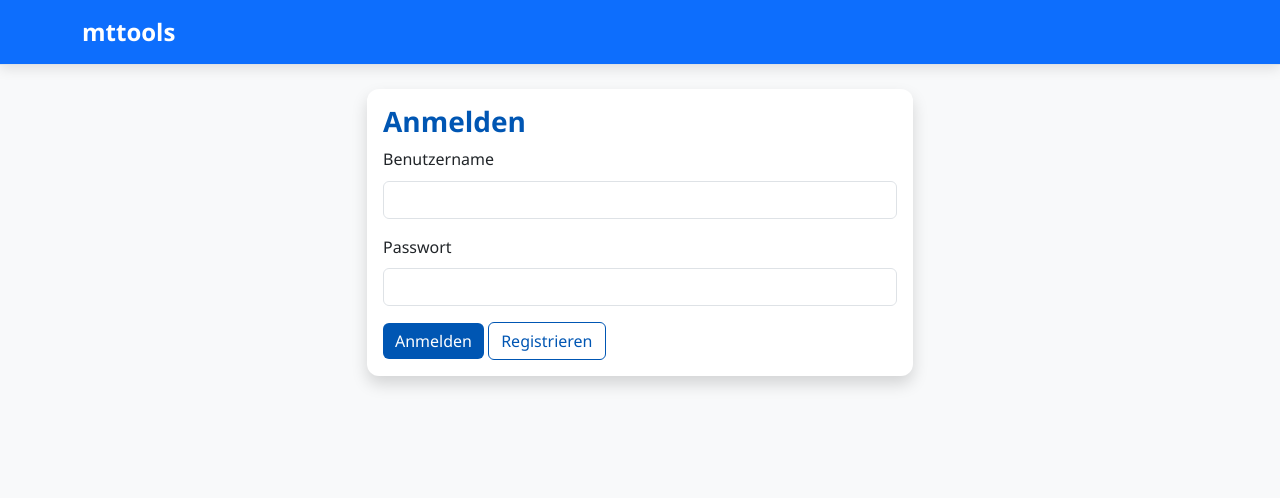
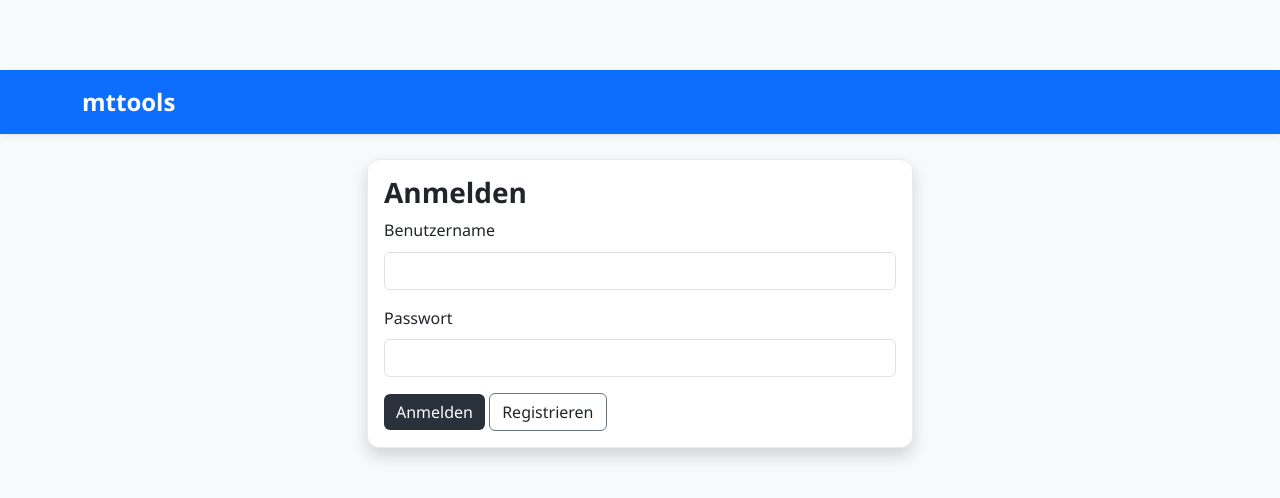
Before and after one commit to takouzlo/xtoolav, a Flask app: page /login in a window 1280 px wide. Shown: the top 498 px of the page. Run offline with Flask 3, Linux system fonts and the light colour scheme; parts of the project's set-up code (start-up, migrations or seed data) failed here and were passed over.

Commit message:
Update style.css

```diff
--- a/static/css/style.css
+++ b/static/css/style.css
@@ -1,25 +1,87 @@
-/* Modern Professional Style for mttools */
+/* ========================================
+   XtoolAV – Style professionnel (Desktop-first)
+   Optimisé pour clarté, lisibilité et usage AV
+   ======================================== */
+
 :root {
-  --primary: #0056b3;
-  --primary-light: #007bff;
-  --dark: #212529;
-  --light: #f8f9fa;
+  --primary: #29313a;          /* Bleu professionnel (cohérent avec theme-color) */
+  --primary-dark: #03356e;
+  --dark: #212529;             /* Noir presque pur pour texte */
+  --light: #ffffff;
   --gray: #6c757d;
-  --success: #28a745;
-  --border: #dee2e6;
-  --shadow: 0 4px 12px rgba(0, 0, 0, 0.1);
+  --light-gray: #f8f9fa;
+  --border: #eaeaea;
+  --shadow-light: 0 2px 8px rgba(0, 0, 0, 0.06);
+  --shadow-hover: 0 4px 12px rgba(0, 0, 0, 0.1);
 }
 
+/* ---------- Base ---------- */
 body {
   font-family: 'Segoe UI', Roboto, 'Helvetica Neue', sans-serif;
-  background-color: #f5f7fa;
+  background-color: var(--light);
   color: var(--dark);
   line-height: 1.6;
+  margin: 0;
+  padding: 0;
+  padding-top: 70px;
 }
 
-/* Navbar */
+h1, h2, h3, h4, h5, h6 {
+  color: var(--dark);
+  font-weight: 600;
+}
+
+.text-muted {
+  color: var(--gray) !important;
+}
+/* ---------- Navbar professionnelle ---------- */
+.xtoolav-navbar {
+  background-color: #1a1a1a; /* Gris anthracite très foncé (pro, pas noir pur) */
+  box-shadow: 0 2px 6px rgba(0, 0, 0, 0.15);
+  padding: 0.6rem 0;
+}
+
+.xtoolav-navbar .navbar-brand {
+  font-weight: 700;
+  font-size: 1.45rem;
+  color: #f0f0f0 !important; /* Blanc légèrement grisé pour douceur */
+}
+
+.xtoolav-navbar .navbar-brand img {
+  width: 24px;
+  height: 24px;
+  filter: brightness(0) invert(1); /* Force le logo en blanc, même s'il est noir */
+}
+
+.xtoolav-navbar .nav-text,
+.xtoolav-navbar .nav-link {
+  color: #e0e0e0 !important;
+  font-size: 0.95rem;
+}
+
+.xtoolav-navbar .nav-link:hover,
+.xtoolav-navbar .nav-text:hover {
+  color: #ffffff !important;
+  text-decoration: underline;
+  text-decoration-thickness: 1px;
+  text-underline-offset: 3px;
+}
+
+.xtoolav-navbar .btn-outline-light {
+  border-color: #666;
+  color: #e0e0e0;
+  font-size: 0.85rem;
+}
+
+.xtoolav-navbar .btn-outline-light:hover {
+  background-color: #333;
+  border-color: #888;
+  color: white;
+}
+
+/* ---------- Navbar ---------- */
 .navbar {
-  box-shadow: var(--shadow);
+  box-shadow: var(--shadow-light);
   border-bottom: 1px solid var(--border);
 }
 
@@ -28,41 +90,42 @@ body {
   font-size: 1.5rem;
 }
 
-/* Cards */
+/* ---------- Cards (Dashboard) ---------- */
 .card {
-  border: none;
+  background-color: var(--light);
+  border: 1px solid var(--border);
   border-radius: 12px;
-  box-shadow: var(--shadow);
+  box-shadow: var(--shadow-light);
   transition: transform 0.2s, box-shadow 0.2s;
   overflow: hidden;
-  background-color: white;
 }
 
 .card:hover {
-  transform: translateY(-3px);
-  box-shadow: 0 8px 20px rgba(0, 0, 0, 0.15);
+  transform: translateY(-2px);
+  box-shadow: var(--shadow-hover);
 }
 
 .card-title {
+  color: var(--dark);
   font-weight: 600;
-  color: var(--primary);
 }
 
 .card-body {
-    display: flex;
-    flex-direction: column;
+  display: flex;
+  flex-direction: column;
 }
 
 .card-text {
-    flex-grow: 1;
+  flex-grow: 1;
+  color: var(--gray);
 }
 
+/* ---------- Buttons ---------- */
 .btn-sm {
-    padding: 0.25rem 0.5rem;
-    font-size: 0.875rem;
+  padding: 0.25rem 0.5rem;
+  font-size: 0.875rem;
 }
 
-/* Buttons */
 .btn-primary {
   background-color: var(--primary);
   border: none;
@@ -70,20 +133,29 @@ body {
 }
 
 .btn-primary:hover {
-  background-color: var(--primary-light);
+  background-color: var(--primary-dark);
 }
 
 .btn-outline-secondary {
-  color: var(--primary);
-  border-color: var(--primary);
+  color: var(--dark);
+  border-color: var(--gray);
 }
 
 .btn-outline-secondary:hover {
   background-color: var(--primary);
   color: white;
+  border-color: var(--primary);
 }
 
-/* Recent Calculations Slider */
+/* ---------- Liens externes ---------- */
+.external-link::after {
+  content: "↗";
+  font-size: 0.7em;
+  margin-left: 4px;
+  opacity: 0.7;
+}
+
+/* ---------- Recent Calculations Slider ---------- */
 .recent-slider-container {
   position: relative;
   margin: 20px 0;
@@ -118,15 +190,16 @@ body {
   min-width: 280px;
   max-width: 300px;
   padding: 12px 16px;
-  background: white;
+  background: var(--light);
   border: 1px solid var(--border);
   border-radius: 10px;
   box-shadow: 0 2px 6px rgba(0, 0, 0, 0.08);
   font-size: 0.95rem;
+  color: var(--dark);
 }
 
 .recent-slide strong {
-  color: var(--primary);
+  color: var(--dark);
   font-size: 1rem;
 }
 
@@ -161,10 +234,12 @@ body {
   border-color: var(--primary);
 }
 
-/* Responsive */
-@media (max-width: 768px) {
+/* ---------- Responsive (mobile-friendly, mais desktop-first) ---------- */
+@media (max-width: 576px) {
   .recent-slide {
     min-width: 240px;
     padding: 10px;
   }
 }
+
+/* Fin du fichier */
```
